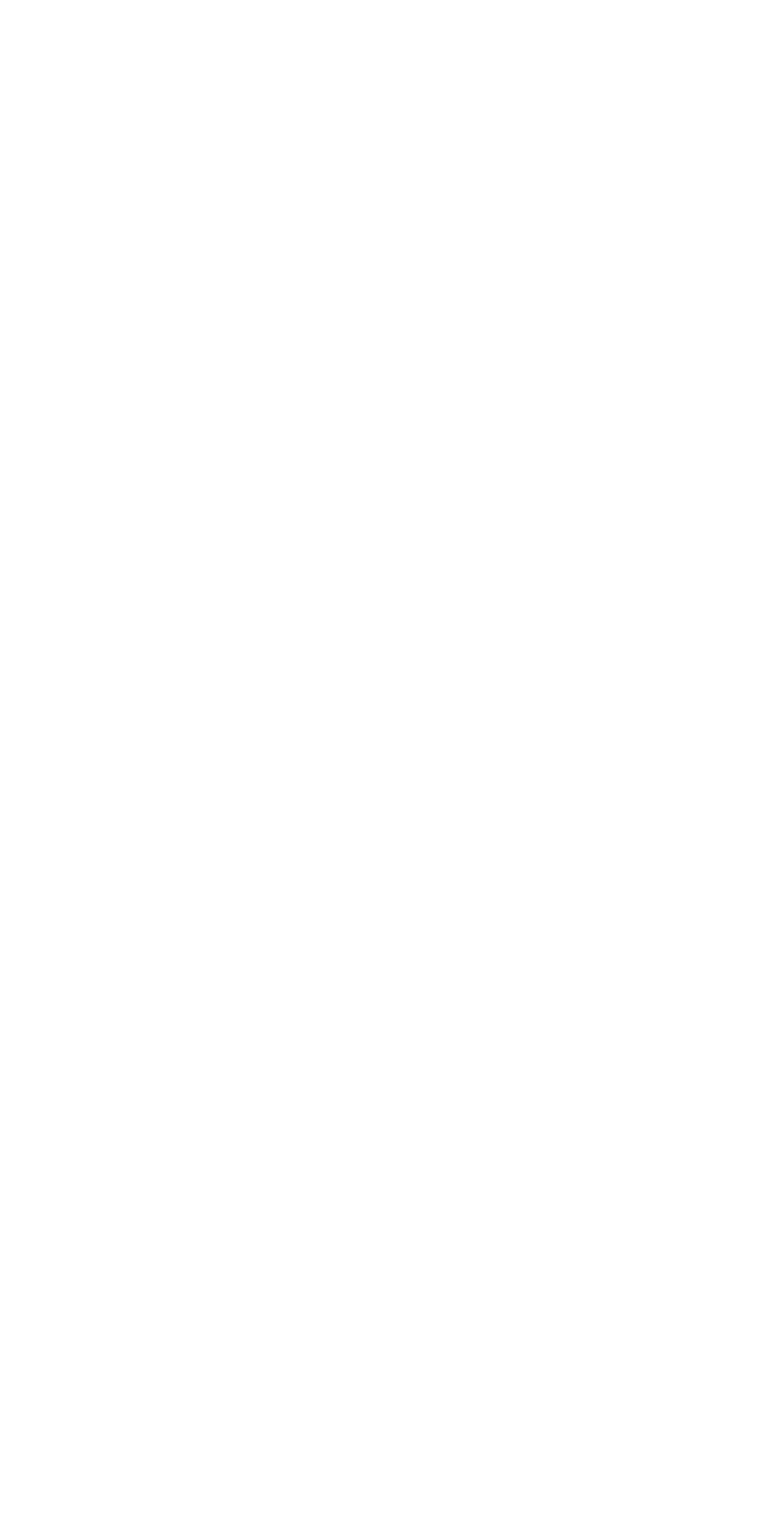
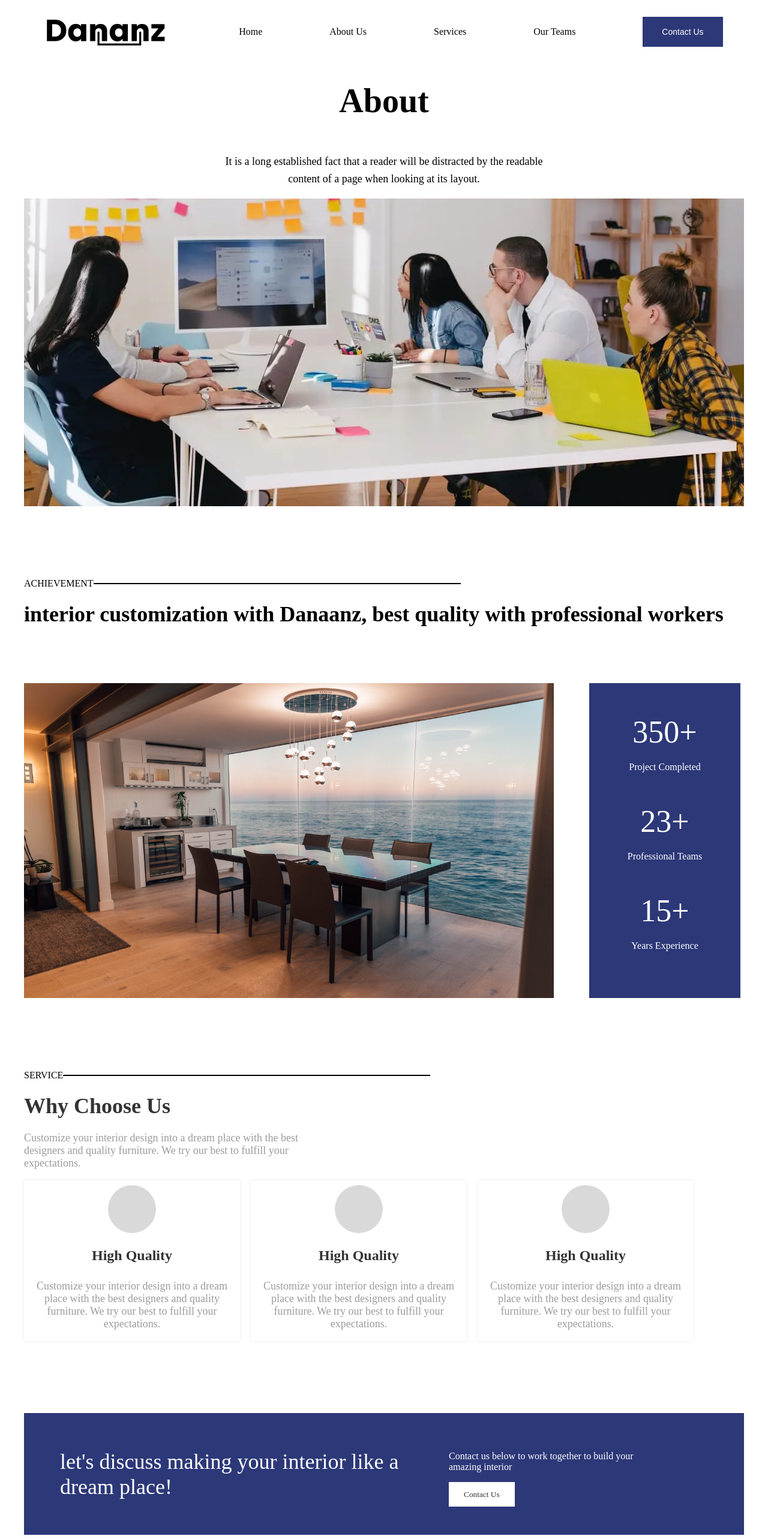
Before and after one commit to werte4ik/PetLending, a React (Vite) app: page /AboutUs in a window 1280 px wide. Before the commit this address had no page. Shown: the top 2566 px of the page at 60% size. Before the commit the page ends 800 px from the top, so only its background shows below. Built offline with nearby package versions, Linux system fonts and the light colour scheme; a web font is replaced by a local one.

Commit message:
added second page "About"

```diff
--- a/src/App.jsx
+++ b/src/App.jsx
@@ -1,6 +1,7 @@
 import './App.css'
 import Footer from './Components/Footer';
 import Header from './Components/Header';
+import AboutUs from './Pages/SecondPage';
 import FirstPage from './Pages/FirstPage';
 import Index from './Pages/Index'
 import { BrowserRouter, Routes, Route } from 'react-router-dom';
@@ -13,6 +14,7 @@ function App() {
       <Routes>
         <Route path='/' element={<Index />}>
           <Route index element={<FirstPage />} />
+          <Route path="/AboutUs" element = {<AboutUs/>}/>
         </Route>
 
       </Routes>
--- /dev/null
+++ b/src/Components/Achievments.jsx
@@ -0,0 +1,15 @@
+import BlueText from "./BlueText"
+
+const Achievments = () => {
+    return(
+        <>
+        <div className="AboutFP">ACHIEVEMENT</div>
+        <p className="quote AboutQuote">interior customization with Danaanz, best quality with professional workers</p>
+        <div className="AchievmentDrop">
+        <img src="../src/Img/About-Kitchen.jpg" alt=""  className="KitchenImg2"/>
+        <BlueText/>
+        </div>
+        </>
+    )
+}
+export default Achievments
--- a/src/Components/Footer.jsx
+++ b/src/Components/Footer.jsx
@@ -11,7 +11,7 @@ const Footer = () => {
         </div>
         </div>
         <div className="EndPage">
-            <img src={Logotip} alt="" className="logotipHeader"/>
+            <img src={Logotip} alt="" className="logotipHeader FooterLogo"/>
             <div className="Email">
                 <label className="EmailText">Enter  your email to get the laterst news</label>
                 <input type="email" name="Email Address" id="EmailWtf" placeholder="Email Address" />
--- a/src/Components/Header.jsx
+++ b/src/Components/Header.jsx
@@ -1,18 +1,19 @@
 import Logotip from "../Img/Logotip.png"
-
+import { Link } from "react-router"
 const Header = () => {
 
     return(
     <>
     <header className="Header">
-        <img src={Logotip} alt="" className="logotipHeader"/>
+        <Link to="/" onClick={() => window.scrollTo(0, 0)}><img src={Logotip} alt="" className="logotipHeader"/></Link>
         <div className="headerText">
-            <p className="headerOptions">Home</p>
-            <p className="headerOptions">About Us</p>
-            <p className="headerOptions">Services</p>
-            <p className="headerOptions">Our Teams</p>
+            <Link to="/" onClick={() => window.scrollTo(0, 0)}><p className="headerOptions">Home</p></Link>
+            <Link to="/AboutUs" onClick={() => window.scrollTo(0, 0)}><p className="headerOptions">About Us</p></Link>
+            <Link onClick={() => window.scrollTo(0, 0)}><p className="headerOptions">Services</p></Link>
+            <Link onClick={() => window.scrollTo(0, 0)}><p className="headerOptions">Our Teams</p></Link>
             <button className="btnHeader">Contact Us</button>
         </div>
+
     </header>
     </>
     )
--- /dev/null
+++ b/src/Components/SecondPageStart.jsx
@@ -0,0 +1,12 @@
+const AboutUsStart = () => {
+    return(
+        <>
+        <div className="StartOfPages">
+        <h1 className="StartOfPagesText">About</h1>
+        <p className="StartOfPagesMiniText">It is a long established fact that a reader will be distracted by the readable content of a page when looking at its layout.</p>
+        <img src="../src/Img/hero-about.jpg" alt="" />
+        </div>
+        </>
+    )
+}
+export default AboutUsStart
--- /dev/null
+++ b/src/Components/ServiceSP.jsx
@@ -0,0 +1,18 @@
+import ServiceCard from "./serviceCard"
+
+const ServiceSP = () => {
+    return(
+        <>
+        <div className="AboutFP">SERVICE</div>
+        <div className="quote">Why Choose Us</div>
+        <p className="TextAbout Service">Customize your interior design into a dream place with the best designers and quality furniture. We try our best to fulfill your expectations.</p>
+        <div className="serviceCards">
+          <ServiceCard/>
+          <ServiceCard/>
+          <ServiceCard/>
+        </div>
+
+        </>
+    )
+}
+export default ServiceSP
--- /dev/null
+++ b/src/Components/serviceCard.jsx
@@ -0,0 +1,13 @@
+const ServiceCard = () => {
+
+    return(
+        <>
+            <div className="cardBackground">
+                <div className="CeoPhoto Circle"></div>
+                <p className="AccText ">High Quality</p>
+                <p className="TextAbout serviceCardText">Customize your interior design into a dream place with the best designers and quality furniture. We try our best to fulfill your expectations.</p>
+            </div>
+        </>
+    )
+}
+export default ServiceCard
--- /dev/null
+++ b/src/Pages/SecondPage.jsx
@@ -0,0 +1,14 @@
+import Achievments from "../Components/Achievments"
+import AboutUsStart from "../Components/SecondPageStart"
+import ServiceSP from "../Components/ServiceSP"
+
+const AboutUs = () => {
+return(
+    <>
+    <AboutUsStart/>
+    <Achievments/>
+    <ServiceSP/>
+    </>
+)
+}
+export default AboutUs
--- a/src/index.css
+++ b/src/index.css
@@ -19,7 +19,7 @@ header{
 }
 
 .logotipHeader{
-  width: 10%;
+  width: 80%;
   height: auto;
 }
 .btnHeader{
@@ -144,6 +144,7 @@ header{
   max-width: 883px;
   width: 100%;
   height: 525px;
+  margin-top: 4%;
 }
 .IdkHowName{
   width: 276px;
@@ -153,7 +154,7 @@ header{
   display: flex;
   position: absolute;
   margin-left: 800px;
-  margin-top: 40px;
+  margin-top: 60px;
 
 }
 .CeoPhoto{
@@ -363,3 +364,56 @@ margin-top: -6%;
   margin-top: 5%;
   width: 440px;
 }
+a{
+color: black;
+text-decoration: none;
+}
+.FooterLogo{
+  width: 10%;
+}
+.StartOfPagesText{
+  font-size: 56px;
+  font-weight: 700;
+  font-family: "Poppins";
+}
+.StartOfPages{
+  display: flex;
+  flex-direction: column;
+  align-items: center;
+  text-align: center;
+}
+.StartOfPagesMiniText{
+  font-size: 18px;
+  line-height: 160%;
+  font-weight: 400;
+  font-family: "Poppins";
+  max-width: 48%;
+  width: 100%;
+}
+.AchievmentDrop{
+  display: flex;
+  align-items: end;
+  gap: 59px;
+  min-height: 400px;
+}
+.AboutQuote{
+  color: black;
+}
+.cardBackground{
+  box-shadow: 0 0 4px 0.1px rgba(0, 0, 0, 0.1);
+  width: 30%;
+  display: flex;
+  flex-direction: column;
+  align-items: center;
+}
+.serviceCardText{
+  max-width: 95%;
+  text-align: center;
+}
+.Circle{
+  background-color: #D9D9D9;
+}
+.serviceCards{
+  display: flex;
+  gap: 18px;
+}
```
Also changed, not shown: src/Img/About-Kitchen.jpg (added), src/Img/hero-about.jpg (added).
